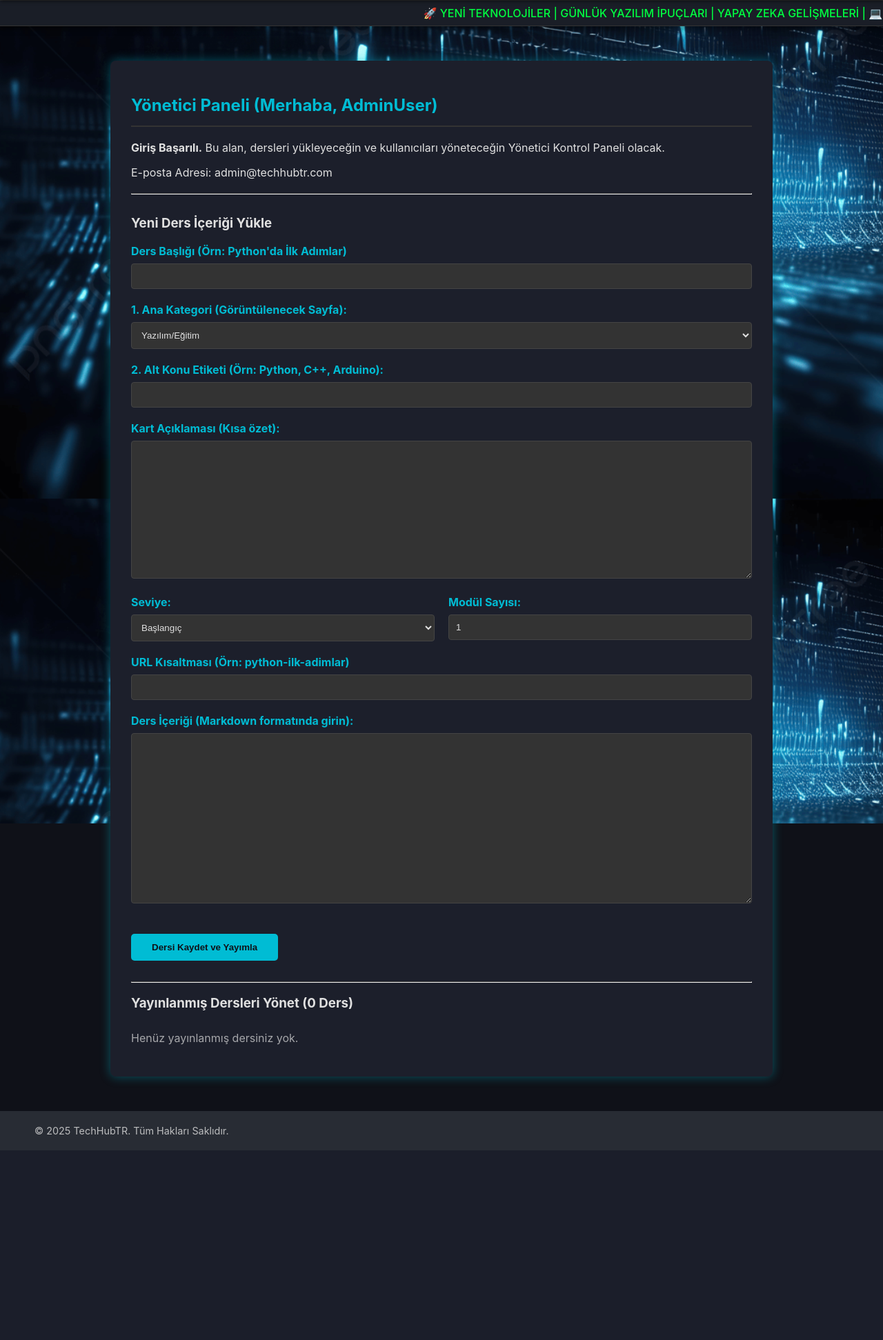
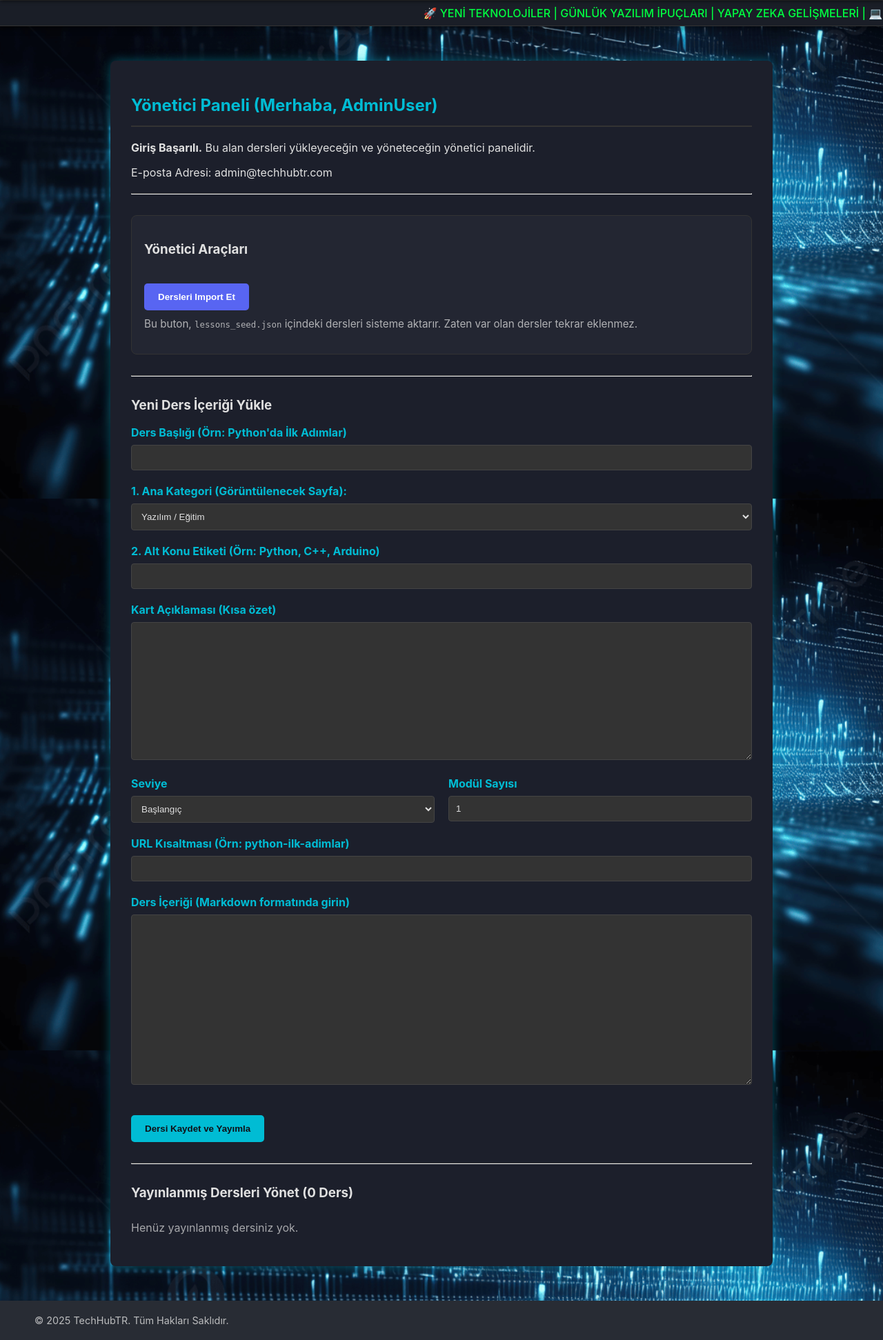
Before and after one commit to dumanyavuzselim42-lang/techhubtr, a Flask app: page /profil in a window 1280 px wide. Shown: the part 77-2020 px from the top of the page at 69% size. Before the commit the page ends 1745 px from the top, so only its background shows below. Run offline with Flask 3, Linux system fonts and the light colour scheme; a user stored in the database is signed in; some libraries are stand-ins or nearby versions.

Commit message:
update admin panel with import button

```diff
--- a/templates/profil.html
+++ b/templates/profil.html
@@ -9,15 +9,31 @@
     <h2 class="profile-header">Yönetici Paneli (Merhaba, {{ current_user.username }})</h2>
 
     <div class="profile-info">
-        <p><strong>Giriş Başarılı.</strong> Bu alan, dersleri yükleyeceğin ve kullanıcıları yöneteceğin Yönetici Kontrol Paneli olacak.</p>
+        <p><strong>Giriş Başarılı.</strong> Bu alan dersleri yükleyeceğin ve yöneteceğin yönetici panelidir.</p>
         <p>E-posta Adresi: {{ current_user.email }}</p>
     </div>
 
     <hr style="border-top: 1px solid #444; margin-top: 20px; margin-bottom: 30px;">
 
+    <div class="admin-tools">
+        <h3>Yönetici Araçları</h3>
+        <div class="tool-buttons">
+            <form action="{{ url_for('import_lessons') }}" method="POST">
+                <button type="submit" class="submit-btn secondary-btn"
+                        onclick="return confirm('lessons_seed.json içindeki dersler veritabanına aktarılacak. Devam edilsin mi?')">
+                    Dersleri Import Et
+                </button>
+            </form>
+        </div>
+        <p class="helper-text">
+            Bu buton, <code>lessons_seed.json</code> içindeki dersleri sisteme aktarır. Zaten var olan dersler tekrar eklenmez.
+        </p>
+    </div>
+
+    <hr style="border-top: 1px solid #444; margin-top: 30px; margin-bottom: 30px;">
+
     <h3>Yeni Ders İçeriği Yükle</h3>
 
-    <!-- KRİTİK ÇÖZÜM: Form standart hale getirildi, TinyMCE referansları kaldırıldı -->
     <form action="{{ url_for('ders_yukle') }}" method="POST">
 
         <div class="form-group">
@@ -28,32 +44,33 @@
         <div class="form-group">
             <label for="main_category">1. Ana Kategori (Görüntülenecek Sayfa):</label>
             <select id="main_category" name="main_category" required>
-                <option value="egitim">Yazılım/Eğitim</option>
+                <option value="egitim">Yazılım / Eğitim</option>
                 <option value="gomulu">Gömülü Sistemler</option>
             </select>
         </div>
 
         <div class="form-group">
-            <label for="sub_category">2. Alt Konu Etiketi (Örn: Python, C++, Arduino):</label>
+            <label for="sub_category">2. Alt Konu Etiketi (Örn: Python, C++, Arduino)</label>
             <input type="text" id="sub_category" name="sub_category" required>
         </div>
 
         <div class="form-group">
-            <label for="description">Kart Açıklaması (Kısa özet):</label>
+            <label for="description">Kart Açıklaması (Kısa özet)</label>
             <textarea id="description" name="description" required rows="2"></textarea>
         </div>
 
-        <div class="form-group" style="display: flex; gap: 20px;">
-            <div style="flex: 1;">
-                <label for="level">Seviye:</label>
+        <div class="form-group double-group">
+            <div class="half-group">
+                <label for="level">Seviye</label>
                 <select id="level" name="level">
                     <option value="Başlangıç">Başlangıç</option>
                     <option value="Orta">Orta</option>
                     <option value="İleri">İleri</option>
                 </select>
             </div>
-            <div style="flex: 1;">
-                <label for="lesson_count">Modül Sayısı:</label>
+
+            <div class="half-group">
+                <label for="lesson_count">Modül Sayısı</label>
                 <input type="number" id="lesson_count" name="lesson_count" value="1" min="1">
             </div>
         </div>
@@ -63,52 +80,50 @@
             <input type="text" id="slug" name="slug" required>
         </div>
 
-        <!-- DERS İÇERİĞİ: Standart, düz metin/Markdown girişi için textarea -->
         <div class="form-group">
-            <label for="content">Ders İçeriği (Markdown formatında girin):</label>
+            <label for="content">Ders İçeriği (Markdown formatında girin)</label>
             <textarea id="content" name="content" required rows="15"></textarea>
         </div>
 
-        <!-- Buton tekrar submit type oldu -->
         <button type="submit" class="submit-btn">Dersi Kaydet ve Yayımla</button>
     </form>
 
-    <hr style="border-top: 1px solid #444; margin-top: 30px;">
+    <hr style="border-top: 1px solid #444; margin-top: 30px; margin-bottom: 30px;">
 
-    <!-- YAYINLANMIŞ DERSLERİ YÖNETME KISMI -->
     <h3>Yayınlanmış Dersleri Yönet ({{ all_lessons|length }} Ders)</h3>
 
     <div class="lesson-management">
         {% if all_lessons %}
             {% for lesson in all_lessons %}
                 <div class="list-item-management">
-                    <p style="margin: 0;">
-                        <strong>{{ lesson.title }}</strong>
-                        <span style="opacity: 0.7; font-size: 0.9em;">
-                            ({{ lesson.main_category|upper }} / {{ lesson.sub_category }} / {{ lesson.created_at.strftime('%d %b') }})
-                        </span>
-                    </p>
+                    <div class="lesson-info">
+                        <p class="lesson-title-row">
+                            <strong>{{ lesson.title }}</strong>
+                            <span class="lesson-meta">
+                                ({{ lesson.main_category|upper }} / {{ lesson.sub_category }} / {{ lesson.created_at.strftime('%d %b') }})
+                            </span>
+                        </p>
+                        <p class="lesson-slug">Slug: /ders/{{ lesson.slug }}</p>
+                    </div>
+
                     <div class="actions">
-                        <a href="{{ url_for('ders_sil', lesson_id=lesson.id) }}"
-                           class="cta-button"
-                           style="background-color: #e74c3c; padding: 5px 10px; font-size: 0.9em; text-decoration: none;"
-                           onclick="return confirm('Emin misiniz? Ders kalıcı olarak silinecektir: {{ lesson.title }}')">
-                            Sil
-                        </a>
+                        <form action="{{ url_for('ders_sil', lesson_id=lesson.id) }}" method="POST" style="display:inline;">
+                            <button type="submit"
+                                    class="danger-btn"
+                                    onclick="return confirm('Emin misiniz? Bu ders kalıcı olarak silinecektir: {{ lesson.title }}')">
+                                Sil
+                            </button>
+                        </form>
                     </div>
                 </div>
             {% endfor %}
         {% else %}
-            <p style="opacity: 0.7; padding-top: 10px;">Henüz yayınlanmış dersiniz yok.</p>
+            <p class="empty-text">Henüz yayınlanmış dersiniz yok.</p>
         {% endif %}
     </div>
-
 </div>
 
-<!-- Sayfa sonundaki TinyMCE script'leri SİLİNMELİDİR -->
-<!-- (Eğer bu kod base.html'den türetiliyorsa, bu kısım da base.html'de olmamalıdır.) -->
 <style>
-    /* Yönetici Paneli CSS'leri (Gerekli stiller bu blokta tutulur) */
     .profile-container {
         max-width: 900px;
         margin: 50px auto;
@@ -117,21 +132,45 @@
         border-radius: 8px;
         box-shadow: 0 0 15px rgba(0, 189, 212, 0.4);
     }
+
     .profile-header {
         color: var(--vurgu-renk);
         border-bottom: 2px solid #333;
         padding-bottom: 15px;
         margin-bottom: 20px;
     }
+
+    .admin-tools {
+        background: rgba(255, 255, 255, 0.03);
+        border: 1px solid #333;
+        border-radius: 8px;
+        padding: 18px;
+    }
+
+    .tool-buttons {
+        display: flex;
+        gap: 12px;
+        flex-wrap: wrap;
+        margin-top: 12px;
+    }
+
+    .helper-text {
+        opacity: 0.75;
+        margin-top: 10px;
+        font-size: 0.95em;
+    }
+
     .form-group {
         margin-bottom: 20px;
     }
+
     .form-group label {
         display: block;
         margin-bottom: 8px;
         font-weight: bold;
         color: var(--vurgu-renk);
     }
+
     .form-group input[type="text"],
     .form-group input[type="number"],
     .form-group select,
@@ -144,29 +183,109 @@
         border-radius: 4px;
         box-sizing: border-box;
     }
+
     .form-group textarea {
         min-height: 200px;
-        font-family: 'Consolas', monospace; /* Monospace font, kod yazımını kolaylaştırır */
+        font-family: Consolas, monospace;
     }
-    .submit-btn {
-        background-color: var(--vurgu-renk);
-        color: var(--arka-alan);
-        padding: 12px 30px;
+
+    .double-group {
+        display: flex;
+        gap: 20px;
+    }
+
+    .half-group {
+        flex: 1;
+    }
+
+    .submit-btn,
+    .danger-btn {
+        padding: 12px 20px;
         border: none;
         border-radius: 5px;
         cursor: pointer;
         font-weight: bold;
-        transition: background-color 0.3s;
+        transition: 0.3s ease;
     }
+
+    .submit-btn {
+        background-color: var(--vurgu-renk);
+        color: var(--arka-alan);
+    }
+
     .submit-btn:hover {
         background-color: #00a4b4;
     }
+
+    .secondary-btn {
+        background-color: #5865f2;
+        color: white;
+    }
+
+    .secondary-btn:hover {
+        background-color: #4854d4;
+    }
+
+    .danger-btn {
+        background-color: #e74c3c;
+        color: white;
+        padding: 8px 14px;
+        font-size: 0.9em;
+    }
+
+    .danger-btn:hover {
+        background-color: #c0392b;
+    }
+
     .list-item-management {
         border-bottom: 1px solid #333;
-        padding: 10px 0;
+        padding: 14px 0;
         display: flex;
         justify-content: space-between;
         align-items: center;
+        gap: 20px;
+    }
+
+    .lesson-info {
+        flex: 1;
+    }
+
+    .lesson-title-row {
+        margin: 0 0 6px 0;
+    }
+
+    .lesson-meta {
+        opacity: 0.7;
+        font-size: 0.9em;
+    }
+
+    .lesson-slug {
+        margin: 0;
+        opacity: 0.65;
+        font-size: 0.9em;
+        font-family: Consolas, monospace;
+    }
+
+    .empty-text {
+        opacity: 0.7;
+        padding-top: 10px;
+    }
+
+    @media (max-width: 768px) {
+        .double-group,
+        .list-item-management {
+            flex-direction: column;
+            align-items: stretch;
+        }
+
+        .actions {
+            width: 100%;
+        }
+
+        .actions form,
+        .danger-btn {
+            width: 100%;
+        }
     }
 </style>
 {% endblock %}
```
